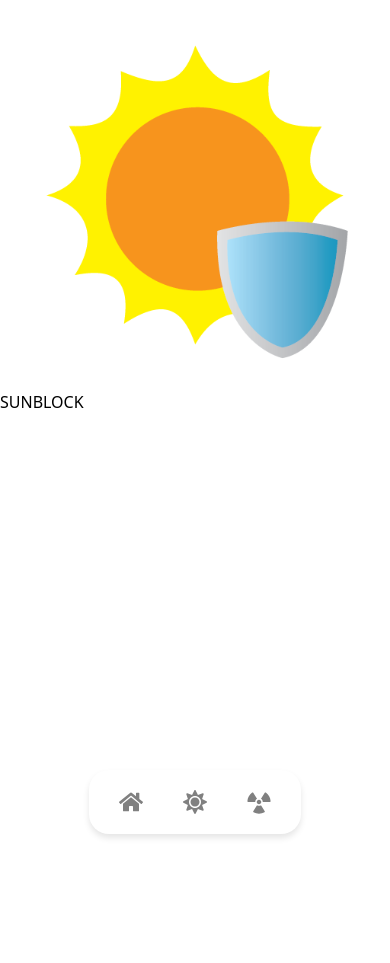
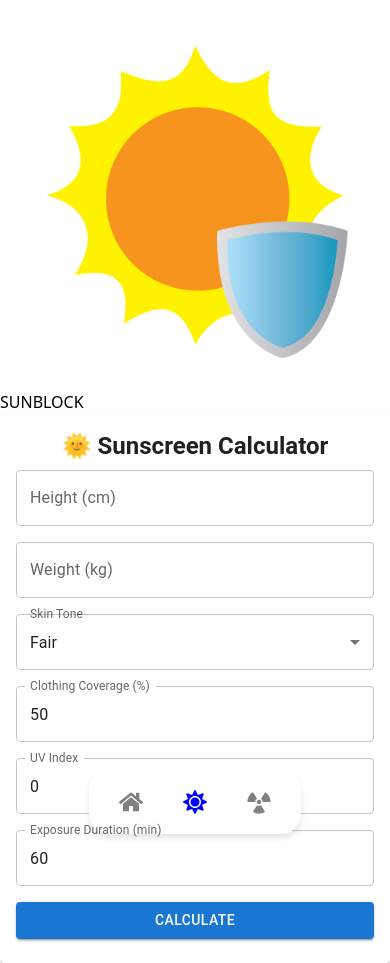
Before and after one commit to VOLIAPOL12/sunblock, a React (Vite) app in the folder frontend/: page /sunscreen in a window 390 px wide. Before the commit this address had no page. Before the commit the page ends 844 px from the top, so only its background shows below. Built offline with nearby package versions, Linux system fonts and the light colour scheme.

Commit message:
responsive mobile design

```diff
--- a/frontend/src/App.tsx
+++ b/frontend/src/App.tsx
@@ -27,6 +27,8 @@ function App() {
             <Routes>
                 <Route path="/" element={<HomePage/>} />
                 <Route path="/uv-page/" element={<UltraVioletPage/>} />
+                <Route path="/sunscreen" element={<SunscreenCalculator/>} />
+                <Route path="/uv-impact" element={<SunscreenCalculator/>} />
             </Routes>
             <BottomNavigation />
           </div>
--- a/frontend/src/components/BottomNavigation.tsx
+++ b/frontend/src/components/BottomNavigation.tsx
@@ -8,10 +8,10 @@ const BottomNavigation = () => {
       <NavLink to="/" className="nav-item">
         <FaHome size={24} />
       </NavLink>
-      <NavLink to="/splash" className="nav-item">
+      <NavLink to="/sunscreen" className="nav-item">
         <FaSun size={24} />
       </NavLink>
-      <NavLink to="/uv" className="nav-item">
+      <NavLink to="/uv-impact" className="nav-item">
         <FaRadiation size={24} />
       </NavLink>
     </nav>
--- a/frontend/src/components/SunscreenCalculator.tsx
+++ b/frontend/src/components/SunscreenCalculator.tsx
@@ -1,155 +1,160 @@
 import { useState } from "react";
-import { TextField, Button, MenuItem, Typography, Box, Paper, Grid } from "@mui/material";
+import { TextField, Button, MenuItem, Typography, Grid, CardContent, Snackbar, Card, Alert, FormControl, Select, InputLabel } from "@mui/material";
+import { useWeatherStore } from "../store/useWeatherStore";
 
-const skinTones = ["Pale", "Fair", "Tan", "Brown", "Black"];
 
 const SunscreenCalculator = () => {
+
+    const { weatherData } = useWeatherStore();
+
     const [height, setHeight] = useState("");
     const [weight, setWeight] = useState("");
     const [skinTone, setSkinTone] = useState("Fair");
-  const [clothingCoverage, setClothingCoverage] = useState("");
-  const [uvIndex, setUvIndex] = useState("");
-  const [exposureDuration, setExposureDuration] = useState("");
-  const [result, setResult] = useState("");
+    const [clothingCoverage, setClothingCoverage] = useState(50);
+    const [uvIndex, setUvIndex] = useState(() =>
+        weatherData?.daily?.uv_index_max?.[0] ?? 0
+      );
+    const [exposureDuration, setExposureDuration] = useState(60);
+    const [result, setResult] = useState(null);
+    const [openSnackbar, setOpenSnackbar] = useState(false);
 
     const handleCalculate = async () => {
-    const response = await fetch("http://localhost:5001/api/sunscreen/calculate", {
+
+        if (!height || !weight || !uvIndex || !exposureDuration) {
+            setOpenSnackbar(true);
+            return;
+        }
+
+        const response = await fetch("http://localhost:5000/api/sunscreen/calculate", {
         method: "POST",
         headers: { "Content-Type": "application/json" },
         body: JSON.stringify({
             height: parseFloat(height),
             weight: parseFloat(weight),
             skinTone,
-        clothingCoverage: parseFloat(clothingCoverage),
-        uvIndex: parseFloat(uvIndex),
-        exposureDuration: parseFloat(exposureDuration),
+            clothingCoverage: parseFloat(String(clothingCoverage)),
+            uvIndex: parseFloat(String(uvIndex)),
+            exposureDuration: parseFloat(String(exposureDuration)),
         }),
         });
 
         if (!response.ok) {
-      console.error("API Error:", response.status);
-      return;
+            throw new Error(`API Error: ${response.status}`);
         }
 
         const data = await response.json();
-    setResult(`Recommended Sunscreen: ${data.recommendedSunscreen} ml`);
+        setResult(data.recommendedSunscreen);
     };
 
   return (
-    <Box sx={{ display: "flex", justifyContent: "center", alignItems: "center", height: "100vh", backgroundColor: "#eef2f7" }}>
-      <Paper elevation={5} sx={{ padding: 5, width: "45%", minWidth: 450, borderRadius: 4 }}>
-        <Typography variant="h4" align="center" gutterBottom sx={{ fontWeight: "bold", color: "#ff7043" }}>
-          Sunscreen Calculator
+    <Card className="shadow-md p-3 mt-4 mb-10 mx-auto max-w-[500px]">
+            <CardContent>
+                <Typography variant="h5" align="center" fontWeight="bold" gutterBottom>
+                    🌞 Sunscreen Calculator
                 </Typography>
 
                 <Grid container spacing={2}>
                     {/* Height */}
-          <Grid item xs={6}>
+                    <Grid item xs={12} sm={6}>
                         <TextField
+                            fullWidth
                             label="Height (cm)"
-              fullWidth
                             type="number"
+                            variant="outlined"
                             value={height}
                             onChange={(e) => setHeight(e.target.value)}
-              sx={{ borderRadius: "8px" }}
                         />
                     </Grid>
 
                     {/* Weight */}
-          <Grid item xs={6}>
+                    <Grid item xs={12} sm={6}>
                         <TextField
+                            fullWidth
                             label="Weight (kg)"
-              fullWidth
                             type="number"
+                            variant="outlined"
                             value={weight}
                             onChange={(e) => setWeight(e.target.value)}
-              sx={{ borderRadius: "8px" }}
                         />
                     </Grid>
 
                     {/* Skin Tone */}
-          <Grid item xs={6}>
-            <TextField
-              select
-              label="Skin Tone"
-              fullWidth
-              value={skinTone}
-              onChange={(e) => setSkinTone(e.target.value)}
-              sx={{ borderRadius: "8px" }}
-            >
-              {skinTones.map((tone) => (
-                <MenuItem key={tone} value={tone}>
-                  {tone}
+                    <Grid item xs={12}>
+                        <FormControl fullWidth>
+                            <InputLabel>Skin Tone</InputLabel>
+                            <Select value={skinTone} onChange={(e) => setSkinTone(e.target.value)}>
+                                <MenuItem value="" disabled>
+                                    Pick a skin tone
                                 </MenuItem>
-              ))}
-            </TextField>
+                                <MenuItem value="Pale">Pale</MenuItem>
+                                <MenuItem value="Pink">Pink</MenuItem>
+                                <MenuItem value="Fair">Fair</MenuItem>
+                                <MenuItem value="Tan">Tan</MenuItem>
+                                <MenuItem value="Brown">Brown</MenuItem>
+                                <MenuItem value="Black">Black</MenuItem>
+                            </Select>
+                        </FormControl>
                     </Grid>
 
                     {/* Clothing Coverage */}
-          <Grid item xs={6}>
+                    <Grid item xs={12}>
                         <TextField
+                            fullWidth
                             label="Clothing Coverage (%)"
-              fullWidth
                             type="number"
+                            variant="outlined"
                             value={clothingCoverage}
-              onChange={(e) => setClothingCoverage(e.target.value)}
-              sx={{ borderRadius: "8px" }}
+                            onChange={(e) => setClothingCoverage(Number(e.target.value))}
                         />
                     </Grid>
 
                     {/* UV Index */}
-          <Grid item xs={6}>
+                    <Grid item xs={12}>
                         <TextField
+                            fullWidth
                             label="UV Index"
-              fullWidth
                             type="number"
+                            variant="outlined"
                             value={uvIndex}
-              onChange={(e) => setUvIndex(e.target.value)}
-              sx={{ borderRadius: "8px" }}
+                            onChange={(e) => setUvIndex(Number(e.target.value))}
                         />
                     </Grid>
 
                     {/* Exposure Duration */}
-          <Grid item xs={6}>
+                    <Grid item xs={12}>
                         <TextField
+                            fullWidth
                             label="Exposure Duration (min)"
-              fullWidth
                             type="number"
+                            variant="outlined"
                             value={exposureDuration}
-              onChange={(e) => setExposureDuration(e.target.value)}
-              sx={{ borderRadius: "8px" }}
+                            onChange={(e) => setExposureDuration(Number(e.target.value))}
                         />
                     </Grid>
 
                     {/* Calculate Button */}
-          <Grid item xs={12} sx={{ textAlign: "center", mt: 3 }}>
-            <Button
-              variant="contained"
-              color="primary"
-              onClick={handleCalculate}
-              sx={{
-                fontSize: "16px",
-                padding: "10px 20px",
-                borderRadius: "8px",
-                backgroundColor: "#007BFF",
-                "&:hover": { backgroundColor: "#0056b3" }
-              }}
-            >
-              CALCULATE
+                    <Grid item xs={12}>
+                        <Button fullWidth variant="contained" color="primary" onClick={handleCalculate}>
+                            Calculate
                         </Button>
+                    </Grid>
                 </Grid>
 
                 {/* Result */}
-          {result && (
-            <Grid item xs={12} sx={{ textAlign: "center", mt: 3 }}>
-              <Typography variant="h5" sx={{ color: "#388E3C", fontWeight: "bold", backgroundColor: "#E8F5E9", padding: "10px", borderRadius: "8px" }}>
-                {result}
+                {result !== null && (
+                    <Typography variant="h6" align="center" sx={{ mt: 2, bgcolor: "#f0f0f0", p: 2, borderRadius: 2 }}>
+                        Recommended Sunscreen: <strong>{result} ml</strong>
                     </Typography>
-            </Grid>
                 )}
-        </Grid>
-      </Paper>
-    </Box>
+            </CardContent>
+
+            {/* Snackbar for Missing Inputs */}
+            <Snackbar open={openSnackbar} autoHideDuration={3000} onClose={() => setOpenSnackbar(false)}>
+                <Alert severity="warning" onClose={() => setOpenSnackbar(false)}>
+                    Please fill in all required fields!
+                </Alert>
+            </Snackbar>
+        </Card>
   );
 };
 
```
Lines whose indentation alone changed are shown as unchanged.
